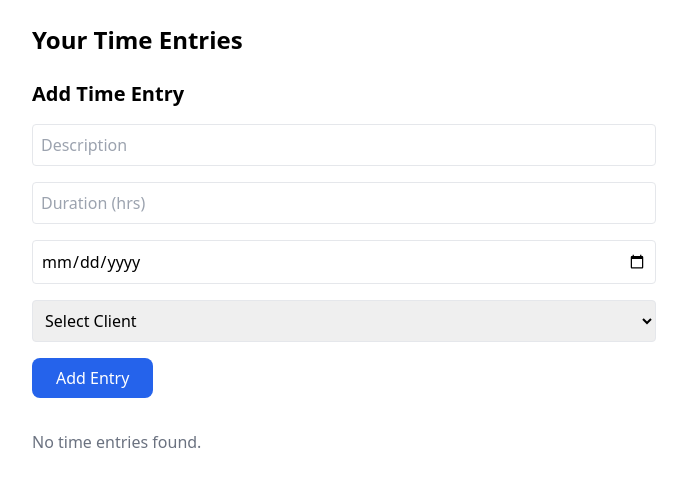
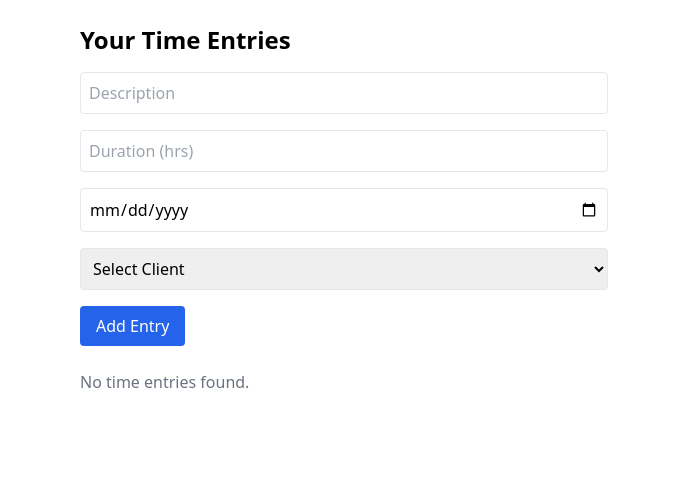
Before and after one commit to swarna73/timetrackr, a React (Vite) app in the folder timetrackr-frontend/frontend/: page /dashboard in a window 1280 px wide. Shown: the top 486 px of the page, without its empty margins (296-983 px from the left). Built offline with nearby package versions, Linux system fonts and the light colour scheme.

Commit message:
✅ Add client selection to time entry form and associate on submit

```diff
--- a/timetrackr-frontend/frontend/src/pages/Dashboard.jsx
+++ b/timetrackr-frontend/frontend/src/pages/Dashboard.jsx
@@ -4,23 +4,15 @@ import { ToastContainer, toast } from "react-toastify";
 import "react-toastify/dist/ReactToastify.css";
 
 function Dashboard() {
-  const [entries, setEntries] = useState([]);
   const [description, setDescription] = useState("");
   const [duration, setDuration] = useState("");
   const [date, setDate] = useState("");
+  const [entries, setEntries] = useState([]);
   const [clients, setClients] = useState([]);
   const [selectedClientId, setSelectedClientId] = useState("");
-  const [userId, setUserId] = useState(null);
+  const userId = localStorage.getItem("userId");
 
-  useEffect(() => {
-    const token = localStorage.getItem("token");
-    const storedUser = localStorage.getItem("user");
-    if (token && storedUser) {
-      const user = JSON.parse(storedUser);
-      setUserId(user.id);
-    }
-  }, []);
-
+  // Fetch entries
   useEffect(() => {
     async function fetchEntries() {
       try {
@@ -31,31 +23,35 @@ function Dashboard() {
       }
     }
 
+    if (userId) fetchEntries();
+  }, [userId]);
+
+  // Fetch clients
+  useEffect(() => {
     async function fetchClients() {
       try {
         const res = await axios.get(`/clients/user/${userId}`);
-      console.log("Fetched clients:", res.data); // <- Debug log
+        console.log("✅ Clients fetched:", res.data);
         setClients(res.data);
       } catch (err) {
         console.error("❌ Failed to fetch clients:", err.message);
       }
     }
 
-    if (userId) {
-      fetchEntries();
-      fetchClients();
-    }
+    if (userId) fetchClients();
   }, [userId]);
 
+  // Add entry
   const handleAddEntry = async (e) => {
+    e.preventDefault();
     console.log("Submitting entry:", {
       description,
       duration,
       date,
       userId,
-  clientId: selectedClientId
+      clientId: selectedClientId,
     });
-    e.preventDefault();
+
     try {
       const res = await axios.post("/time-entries", {
         description,
@@ -72,48 +68,49 @@ function Dashboard() {
       toast.success("✅ Time entry added successfully!");
     } catch (err) {
       console.error("❌ Failed to add time entry:", err.message);
+      toast.error("❌ Could not add entry.");
     }
   };
 
   return (
     <>
       <ToastContainer />
-      <div className="max-w-2xl mx-auto p-6">
-        <h1 className="text-2xl font-bold mb-6">Your Time Entries</h1>
+      <div className="p-6 max-w-xl mx-auto">
+        <h2 className="text-2xl font-bold mb-4">Your Time Entries</h2>
 
-        <form onSubmit={handleAddEntry} className="space-y-4">
-          <h2 className="text-xl font-semibold">Add Time Entry</h2>
-
+        <form onSubmit={handleAddEntry} className="space-y-4 mb-6">
           <input
             type="text"
             placeholder="Description"
-            className="w-full border p-2 rounded"
             value={description}
             onChange={(e) => setDescription(e.target.value)}
+            className="w-full border p-2 rounded"
+            required
           />
-
           <input
             type="number"
+            step="0.1"
             placeholder="Duration (hrs)"
-            className="w-full border p-2 rounded"
             value={duration}
             onChange={(e) => setDuration(e.target.value)}
+            className="w-full border p-2 rounded"
+            required
           />
-
           <input
             type="date"
-            className="w-full border p-2 rounded"
             value={date}
             onChange={(e) => setDate(e.target.value)}
+            className="w-full border p-2 rounded"
+            required
           />
 
           <select
-            className="w-full border p-2 rounded"
             value={selectedClientId}
             onChange={(e) => setSelectedClientId(e.target.value)}
+            className="w-full border p-2 rounded"
+            required
           >
             <option value="">Select Client</option>
-	    console.log("Clients to render:", clients);
             {clients.map((client) => (
               <option key={client.id} value={client.id}>
                 {client.name}
@@ -121,26 +118,24 @@ function Dashboard() {
             ))}
           </select>
 
-        <button type="submit" className="bg-blue-600 text-white px-6 py-2 rounded-lg mt-4 hover:bg-blue-700">
+          <button
+            type="submit"
+            className="bg-blue-600 text-white px-4 py-2 rounded"
+          >
             Add Entry
-</button></form>
+          </button>
+        </form>
 
-        <div className="mt-8">
         {entries.length === 0 ? (
           <p className="text-gray-500">No time entries found.</p>
         ) : (
-            <ul className="mt-6 space-y-2">
-              {entries.map((entry) => (
-                <li key={entry.id} className="border rounded p-3 shadow">
-                  <p className="font-medium">{entry.description}</p>
-                  <p className="text-sm text-gray-600">
-                    Duration: {entry.duration} hrs | Date: {entry.date}
-                  </p>
-                </li>
-              ))}
-            </ul>
+          entries.map((entry) => (
+            <div key={entry.id} className="border p-2 rounded mb-2">
+              <strong>{entry.description}</strong> – {entry.duration} hrs on{" "}
+              {entry.date}
+            </div>
+          ))
         )}
-        </div>
       </div>
     </>
   );
```
Lines whose indentation alone changed are shown as unchanged.
